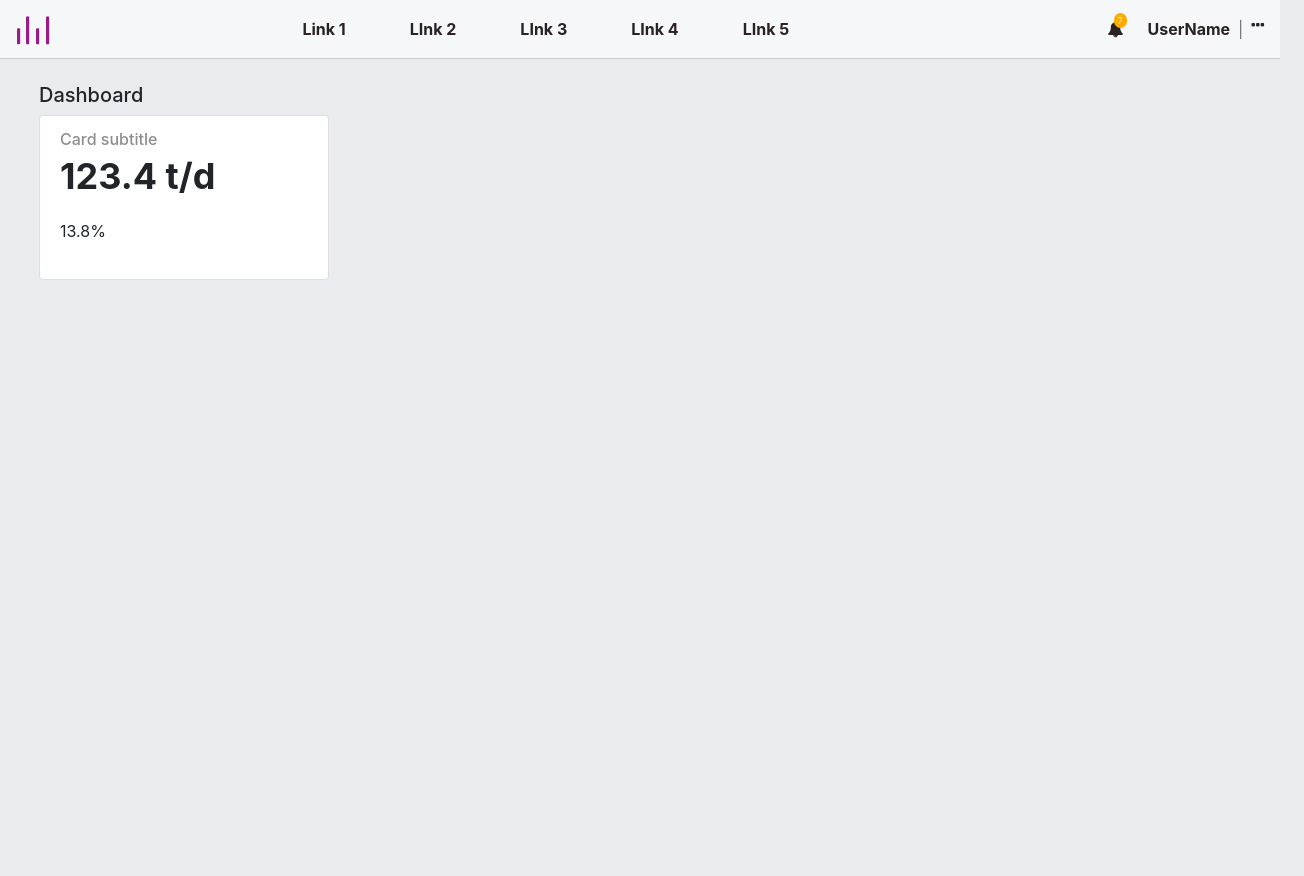
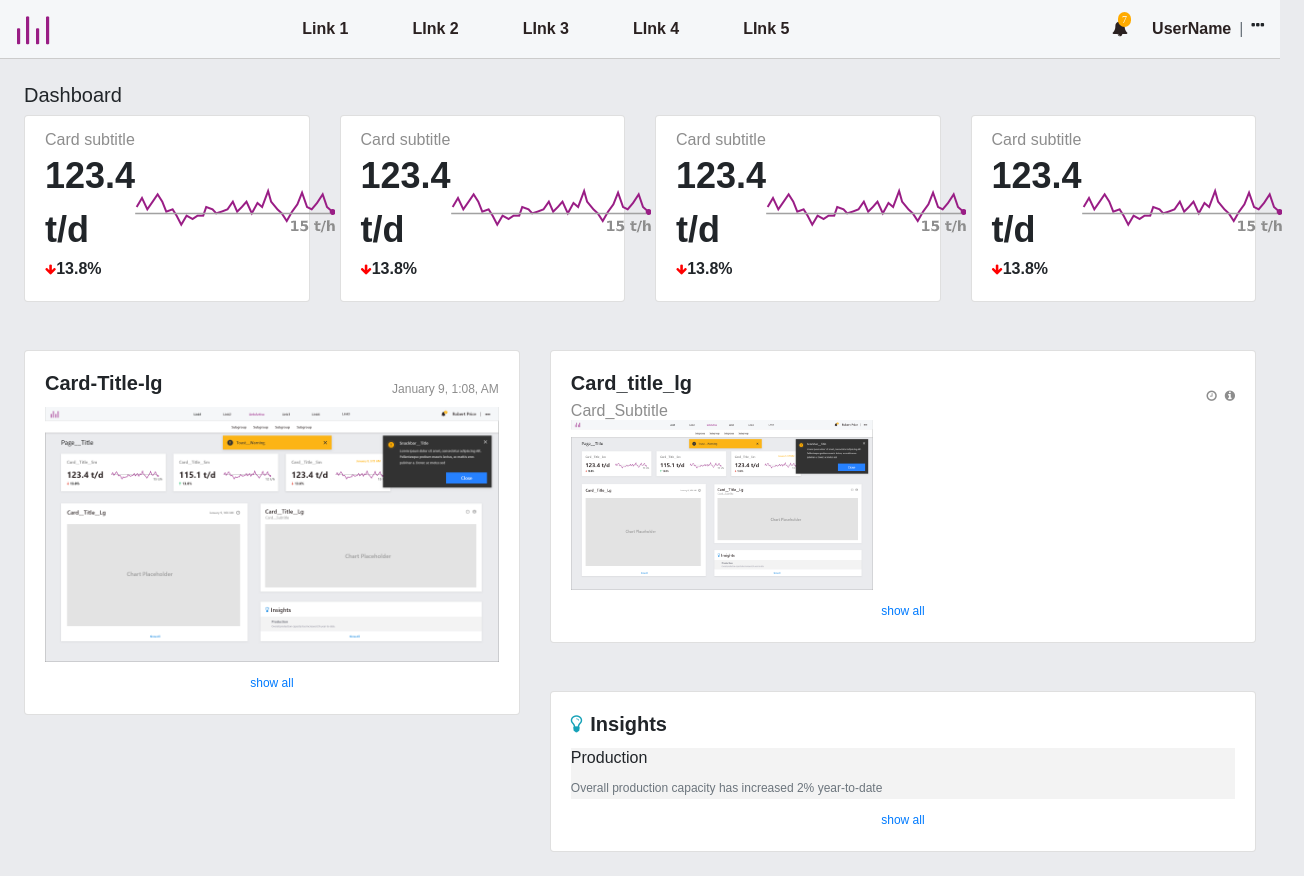
Before and after one commit to blue193/dashboard, an Angular app: page / in a window 1280 px wide. Shown: the whole page, 1304 px wide, since content can reach past the window. Before the commit the page ends 800 px from the top, so only its background shows below. Built offline with nearby package versions, Linux system fonts and the light colour scheme.

Commit message:
completed basic version"

```diff
--- a/src/app/components/dashboard/dashboard.component.html
+++ b/src/app/components/dashboard/dashboard.component.html
@@ -1,12 +1,111 @@
-<div class="container-fluid m-4 dashboard">
+<div class="container-fluid p-4 dashboard">
     <h5>Dashboard</h5>
-    <div class="row">
+    <div class="row mb-5">
         <div class="col-md-3">
             <div class="card card-number-sm">
+                <div class="card-body d-flex align-items-center justify-content-between">
+                    <div>
+                        <h6 class="card-subtitle">Card subtitle</h6>
+                        <div class="card-number">123.4 t/d</div>
+                        <div><i class="fa fa-arrow-down"></i><span><b>13.8%</b></span></div>
+                    </div>
+                    <div>
+                        <img src="../../../assets/img/chart.png" alt="chart image">
+                    </div>
+                </div>
+            </div>
+        </div>
+        <div class="col-md-3">
+            <div class="card card-number-sm">
+                <div class="card-body d-flex align-items-center justify-content-between">
+                    <div>
+                        <h6 class="card-subtitle">Card subtitle</h6>
+                        <div class="card-number">123.4 t/d</div>
+                        <div><i class="fa fa-arrow-down"></i><span><b>13.8%</b></span></div>
+                    </div>
+                    <div>
+                        <img src="../../../assets/img/chart.png" alt="chart image">
+                    </div>
+                </div>
+            </div>
+        </div>
+        <div class="col-md-3">
+            <div class="card card-number-sm">
+                <div class="card-body d-flex align-items-center justify-content-between">
+                    <div>
+                        <h6 class="card-subtitle">Card subtitle</h6>
+                        <div class="card-number">123.4 t/d</div>
+                        <div><i class="fa fa-arrow-down"></i><span><b>13.8%</b></span></div>
+                    </div>
+                    <div>
+                        <img src="../../../assets/img/chart.png" alt="chart image">
+                    </div>
+                </div>
+            </div>
+        </div>
+        <div class="col-md-3">
+            <div class="card card-number-sm">
+                <div class="card-body d-flex align-items-center justify-content-between">
+                    <div>
+                        <h6 class="card-subtitle">Card subtitle</h6>
+                        <div class="card-number">123.4 t/d</div>
+                        <div><i class="fa fa-arrow-down"></i><span><b>13.8%</b></span></div>
+                    </div>
+                    <div>
+                        <img src="../../../assets/img/chart.png" alt="chart image">
+                    </div>
+                </div>
+            </div>
+        </div>
+    </div>
+    <div class="row">
+        <div class="col-md-5">
+            <div class="card card-image-lg">
                 <div class="card-body">
-                    <h6 class="card-subtitle">Card subtitle</h6>
-                    <p class="card-number">123.4 t/d</p>
-                    <p><i class="fa fa-arrow"></i><span>13.8%</span></p>
+                    <div class="d-flex justify-content-between align-items-center">
+                        <h5 class="card-title">Card-Title-lg</h5>
+                        <span class="card-title-right">January 9, 1:08, AM</span>
+                    </div>
+                    <div>
+                        <img src="../../../assets/img/example.png" alt="" class="img-fluid">
+                    </div>
+                    <p class="text-center m-0 pt-2">
+                        <a href="" class="card-bottom-content">show all</a>
+                    </p>
+                </div>
+            </div>
+        </div>
+        <div class="col-md-7">
+            <div class="card card-text-lg mb-5">
+                <div class="card-body">
+                    <div class="d-flex justify-content-between align-items-center">
+                        <div>
+                            <h5 class="card-title">Card_title_lg</h5>
+                            <h6 class="card-subtitle">Card_Subtitle</h6>
+                        </div>
+                        <span class="card-title-right">
+                            <i class="fa fa-clock-o pr-2"></i>
+                            <i class="fa fa-info-circle"></i>
+                        </span>
+                    </div>
+                    <div>
+                        <img src="../../../assets/img/example.png" alt="" class="img-responsive" height="170">
+                    </div>
+                    <p class="text-center m-0 pt-2">
+                        <a href="" class="card-bottom-content">show all</a>
+                    </p>
+                </div>
+            </div>
+            <div class="card card-insights">
+                <div class="card-body">
+                    <h5 class="card-title"><span class="mr-2 text-info"><i class="fa fa-lightbulb-o"></i></span>Insights</h5>
+                    <div class="card-content">
+                        <h6>Production</h6>
+                        <span class="text-muted text-content">Overall production capacity has increased 2% year-to-date</span>
+                    </div>
+                    <p class="text-center m-0 pt-2">
+                        <a href="" class="card-bottom-content">show all</a>
+                    </p>
                 </div>
             </div>
         </div>
--- a/src/app/components/dashboard/dashboard.component.scss
+++ b/src/app/components/dashboard/dashboard.component.scss
@@ -1,11 +1,38 @@
 .dashboard {
+    .card {
+        .card-body {
+            .card-title {
+                font-weight: 700;
+            }
+            .card-subtitle {
+                color: #8d8d8d
+            }
+            .card-title-right {
+                color: #8d8d8d;
+                font-size: 12px;
+            }
+            .card-bottom-content {
+                font-size: 12px;
+            }
+        }
+    }
     .card-number-sm {
-        .card-subtitle {
-            color: #8d8d8d
-        }
         .card-number {
             font-size: 36px;
             font-weight: 700;
         }
+        .fa-arrow-down {
+            font-size: 12px;
+            color: red;
+        }
+    }
+    .card-insights {
+        .card-content {
+            background-color: #f3f3f3;
+            .text-content {
+                font-size: 12px;
+                color: #8d8d8d
+            }
+        }
     }
 }
--- a/src/styles.scss
+++ b/src/styles.scss
@@ -1,5 +1,8 @@
 /* You can add global styles to this file, and also import other style files */
 
 body {
+    font-family: Arial, Helvetica, sans-serif;
     background-color: #eaebee;
+    overflow-y: auto;
+    overflow-x: hidden;
 }
```
Also changed, not shown: src/assets/img/chart.png (added), src/assets/img/example.png (added).
